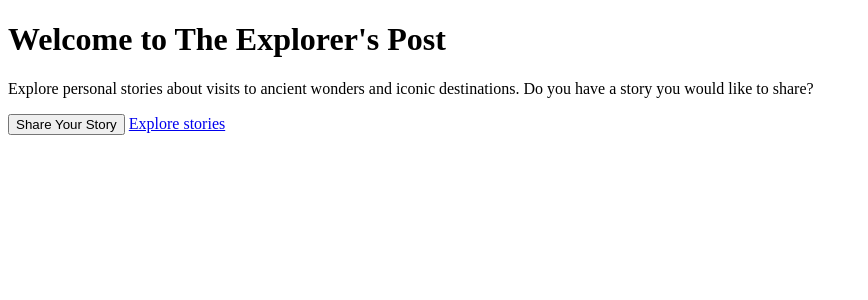
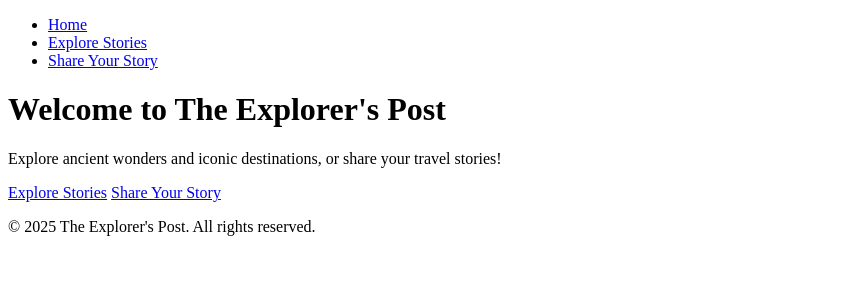
Before and after one commit to monicathomas8/The-Explorers-Post, a Django app: template core/templates/landing_page.html in a window 1280 px wide. Shown: the top 300 px of the page, without its empty margins (0-868 px from the left). Run offline with Django 4.2, Linux system fonts and the light colour scheme; the template is opened without the code that fills it, so the values that code supplies are empty.

Commit message:
added templates folder and base.html

```diff
--- a/core/templates/landing_page.html
+++ b/core/templates/landing_page.html
@@ -1,15 +1,10 @@
-<!DOCTYPE html>
-<html lang="en">
-<head>
-    <meta charset="UTF-8">
-    <meta name="viewport" content="width=device-width, initial-scale=1.0">
-    <title>Welcome to The Explorer's Post</title>
-</head>
-<body>
-    <h1>Welcome to The Explorer's Post</h1>
-    <p>Explore personal stories about visits to ancient wonders and iconic
-        destinations. Do you have a story you would like to share?</p>
-    <button onclick="location.href='#'">Share Your Story</button>
-    <a href="{% url 'story_list' %}">Explore stories</a>
-</body>
-</html>
+{% extends 'base.html' %}
+
+{% block title %}Welcome to The Explorer's Post{% endblock %}
+
+{% block content %}
+<h1>Welcome to The Explorer's Post</h1>
+<p>Explore ancient wonders and iconic destinations, or share your travel stories!</p>
+<a href="{% url 'story_list' %}">Explore Stories</a>
+<a href="#">Share Your Story</a>
+{% endblock %}
--- a/explorers_posts/settings.py
+++ b/explorers_posts/settings.py
@@ -18,6 +18,7 @@ if os.path.isfile('env.py'):
 
 # Build paths inside the project like this: BASE_DIR / 'subdir'.
 BASE_DIR = Path(__file__).resolve().parent.parent
+TEMPLATES_DIR = os.path.join(BASE_DIR, 'templates')
 
 
 # Quick-start development settings - unsuitable for production
@@ -65,7 +66,7 @@ ROOT_URLCONF = 'explorers_posts.urls'
 TEMPLATES = [
     {
         'BACKEND': 'django.template.backends.django.DjangoTemplates',
-        'DIRS': [],
+        'DIRS': [TEMPLATES_DIR],
         'APP_DIRS': True,
         'OPTIONS': {
             'context_processors': [
--- /dev/null
+++ b/explorers_posts/templates/base.html
@@ -0,0 +1,31 @@
+<!DOCTYPE html>
+<html lang="en">
+<head>
+    <meta charset="UTF-8">
+    <meta name="viewport" content="width=device-width, initial-scale=1.0">
+    <title>{% block title %}The Explorer's Post{% endblock %}</title>
+    <link rel="stylesheet" href="#">
+</head>
+<body>
+    <header>
+        <nav>
+            <ul>
+                <li><a href="{% url 'landing_page' %}">Home</a></li>
+                <li><a href="{% url 'story_list' %}">Explore Stories</a></li>
+                <li><a href="#">Share Your Story</a></li>
+            </ul>
+        </nav>
+    </header>
+
+    <main>
+        {% block content %}
+        <!-- Page-specific content will go here -->
+        {% endblock %}
+    </main>
+
+    <footer>
+        <p>&copy; 2025 The Explorer's Post. All rights reserved.</p>
+
+    </footer>
+</body>
+</html>
```
